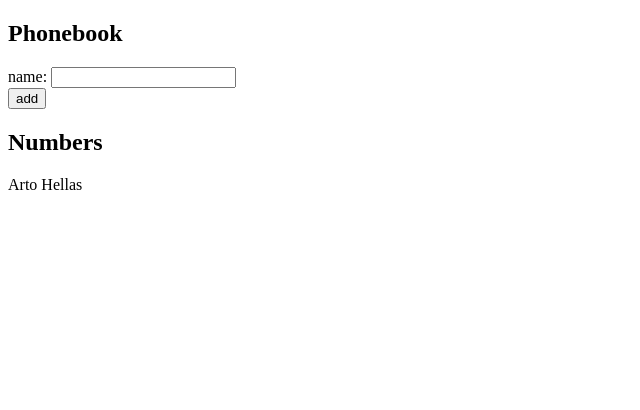
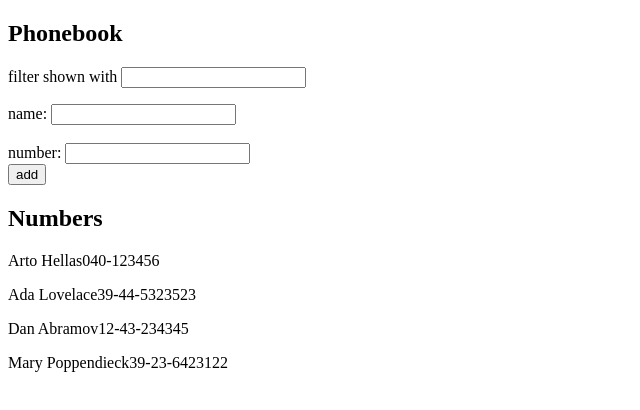
Before and after one commit to timcode55/full-24, a React (Vite) app in the folder part2/phonebook/: page / in a window 1280 px wide. Shown: the top 410 px of the page, without its empty margins (0-640 px from the left). Built offline with nearby package versions, Linux system fonts and the light colour scheme.

Commit message:
Add filtered results

```diff
--- a/part2/phonebook/src/App.jsx
+++ b/part2/phonebook/src/App.jsx
@@ -1,11 +1,25 @@
 import { useState } from "react";
 
 const App = () => {
-  const [persons, setPersons] = useState([{ name: "Arto Hellas" }]);
+  const [persons, setPersons] = useState([
+    { name: "Arto Hellas", number: "040-123456", id: 1 },
+    { name: "Ada Lovelace", number: "39-44-5323523", id: 2 },
+    { name: "Dan Abramov", number: "12-43-234345", id: 3 },
+    { name: "Mary Poppendieck", number: "39-23-6423122", id: 4 },
+  ]);
   const [newName, setNewName] = useState("");
+  const [number, setNumber] = useState("");
+  const [filterText, setFilterText] = useState("");
 
-  function handleInput(e) {
+  function handleNameChange(e) {
     setNewName(e.target.value);
+  }
+  function handleNumberChange(e) {
+    setNumber(e.target.value);
+  }
+
+  function handleFilterChange(e) {
+    setFilterText(event.target.value);
   }
 
   function handleSubmit(e) {
@@ -28,24 +42,40 @@ const App = () => {
     }
 
     // If newName is not a duplicate, add it to the list
-    setPersons([...persons, { name: newName }]);
+    setPersons([...persons, { name: newName, number: number }]);
     setNewName("");
   }
+
+  const filteredPersons = persons.filter((person) => {
+    return person.name.toLowerCase().includes(filterText.toLowerCase());
+  });
 
   return (
     <div>
       <h2>Phonebook</h2>
+      <p>
+        filter shown with{" "}
+        <input type="text" onChange={handleFilterChange} value={filterText} />
+      </p>
+
       <form onSubmit={handleSubmit}>
         <div>
-          name: <input value={newName} onChange={handleInput} />
+          name: <input value={newName} onChange={handleNameChange} />
+        </div>
+        <br />
+        <div>
+          number: <input value={number} onChange={handleNumberChange} />
         </div>
         <div>
           <button type="submit">add</button>
         </div>
       </form>
       <h2>Numbers</h2>
-      {persons.map((person) => (
-        <p key={person.name}>{person.name}</p>
+      {filteredPersons.map((person) => (
+        <p key={person.id}>
+          {person.name}
+          {person.number}
+        </p>
       ))}
     </div>
   );
```
